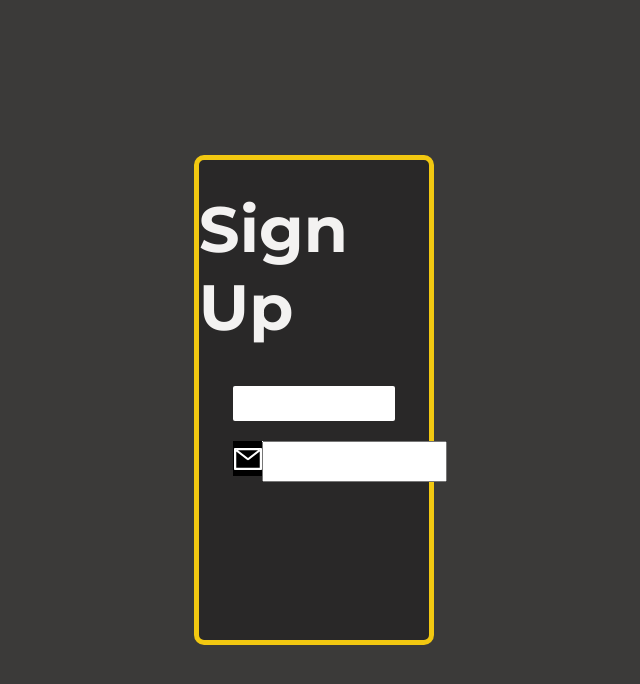
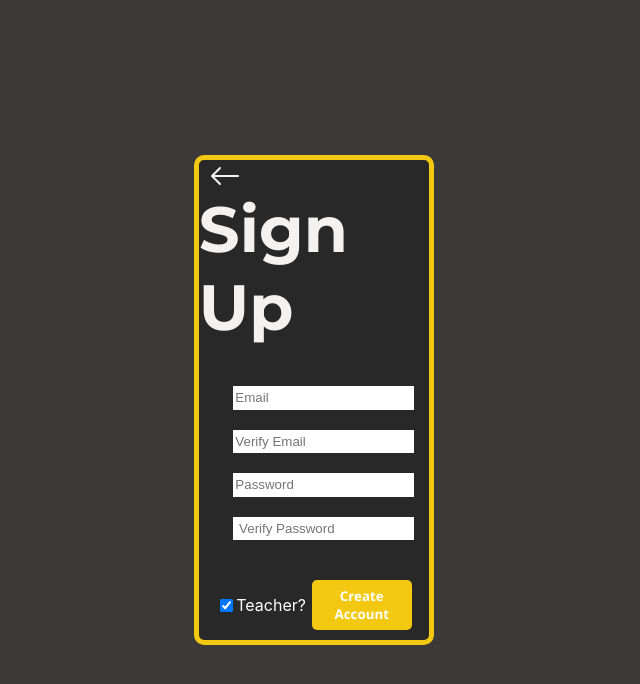
Before and after one commit to MarshallVielmetti/DistanceLearning.AI, a React (Create React App) app in the folder frontend/: page /sign-up in a window 1280 px wide. Shown: the top 684 px of the page, without its empty margins (326-966 px from the left). Built offline with nearby package versions, Linux system fonts and the light colour scheme.

Commit message:
finished signup styling

```diff
--- a/frontend/src/App.jsx
+++ b/frontend/src/App.jsx
@@ -1,8 +1,8 @@
-import React, { Component } from 'react'
-import {BrowserRouter as Router, Switch, Route} from 'react-router-dom'
- import { ThemeProvider } from 'styled-components'
+import React, { Component } from "react";
+import { BrowserRouter as Router, Switch, Route } from "react-router-dom";
+import { ThemeProvider } from "styled-components";
 
-import {LandingPage, Error404Page, SignupPage} from 'Pages'
+import { LandingPage, Error404Page, SignupPage } from "Pages";
 
 const DefaultTheme = {
   primary: "white",
@@ -10,9 +10,10 @@ const DefaultTheme = {
   darkSecondary: "#292828",
   offWhite: "#F3F2F1",
   highlight: "#F2C811",
+  darkHighlight: "#c4a419",
   titleFonts: "Montserrat, Archivo, sans-serif",
   defaultFonts: "Segoe UI, sans-serif",
-}
+};
 
 export default class App extends Component {
   render() {
@@ -26,6 +27,6 @@ export default class App extends Component {
           </Switch>
         </Router>
       </ThemeProvider>
-    )
+    );
   }
 }
--- a/frontend/src/Components/Auth Components/Shared.jsx
+++ b/frontend/src/Components/Auth Components/Shared.jsx
@@ -1,5 +1,6 @@
 import styled from "styled-components";
-import { AiOutlineMail } from "react-icons/ai";
+import { BsArrowLeft } from "react-icons/bs";
+import { Link } from "react-router-dom";
 
 const Container = styled.div`
   background-color: ${(props) => props.theme.darkSecondary};
@@ -23,23 +24,18 @@ const Header = styled.h1`
 `;
 
 const InputTag = styled.div`
-  width: 18%;
-  height: 100%;
-  background-color: black;
-  display: flex;
-  align-items: center;
-  flex-direction: column;
-  justify-content: center;
-`;
-
-const StyledEmail = styled(AiOutlineMail)`
-  font-size: 2rem;
-  color: white;
+  width: 10px;
+  height: auto;
+  background-color: ${(props) => props.theme.highlight};
+  border: none;
 `;
 
 const StyledInput = styled.input`
   flex-grow: 1;
-  height: 100%;
+  height: auto;
+  padding: none;
+  margin: none;
+  border: none;
 `;
 
 const InputContainer = styled.div`
@@ -48,11 +44,11 @@ const InputContainer = styled.div`
   background-color: white;
   border-radius: 2px;
   margin: 10px 0;
-  &:hover ${InputTag} {
-    width: 22%;
-  }
   display: flex;
   flex-direction: row;
+  &:hover ${StyledInput} {
+    background-color: ${(props) => props.theme.offWhite};
+  }
 `;
 
 const SignupPageContainer = styled.div`
@@ -61,7 +57,61 @@ const SignupPageContainer = styled.div`
   height: 100vh;
   width: 100vw;
   background-color: ${(props) => props.theme.secondary};
-  align-items: center; ;
+  align-items: center;
+`;
+
+const BackContainer = styled.div`
+  width: 100%;
+  position: static;
+`;
+
+const BackLink = styled(Link)`
+  position: absolute;
+  height: 40px;
+  width: 50px;
+  padding-left: 10px;
+  justify-self: right;
+`;
+
+const BackArrow = styled(BsArrowLeft)`
+  font-size: 200%;
+  color: ${(props) => props.theme.offWhite};
+`;
+
+const ActionButton = styled.button`
+  background-color: ${(props) => props.theme.highlight};
+  width: 100px;
+  height: 50px;
+  color: white;
+  border-radius: 5px;
+  border: none;
+  font-family: ${(props) => props.theme.defaultFonts};
+  font-weight: bold;
+  cursor: pointer;
+  &:hover {
+    background-color: ${(props) => props.theme.darkHighlight};
+  }
+`;
+
+const ActionContainer = styled.div`
+  margin: 30px 10px 10px 10px;
+  flex-grow: 1;
+  width: 100%;
+  display: flex;
+  flex-direction: column;
+  align-items: center;
+`;
+
+const ActionRows = styled.div`
+  display: flex;
+  width: 100%;
+  height: auto;
+  flex-direction: row;
+  align-items: center;
+`;
+
+const TeacherCheckbox = styled.input`
+  cursor: pointer;
 `;
 
 export {
@@ -70,6 +120,12 @@ export {
   Header,
   InputContainer,
   InputTag,
-  StyledEmail,
   StyledInput,
+  BackLink,
+  BackContainer,
+  BackArrow,
+  ActionContainer,
+  ActionButton,
+  ActionRows,
+  TeacherCheckbox,
 };
--- a/frontend/src/Components/Auth Components/Signup.jsx
+++ b/frontend/src/Components/Auth Components/Signup.jsx
@@ -1,26 +1,95 @@
-import React from "react";
+import React, { useState } from "react";
 import {
   Container,
   Header,
   InputContainer,
   InputTag,
-  StyledEmail,
   StyledInput,
+  BackLink,
+  BackContainer,
+  BackArrow,
+  ActionContainer,
+  ActionButton,
+  ActionRows,
+  TeacherCheckbox,
 } from "Components/Auth Components/Shared";
 import { Spacer } from "Components/Shared";
 
 const Signup = () => {
+  const handleSubmit = () => {
+    console.log(email);
+    console.log(password);
+    console.log(verifyEmail);
+    console.log(verifyPassword);
+  };
+
+  const [email, setEmail] = useState("");
+  const [password, setPassword] = useState("");
+  const [verifyEmail, setVerifyEmail] = useState("");
+  const [verifyPassword, setVerifyPassword] = useState("");
+  const [isTeacher, setIsTeacher] = useState(true);
+
   return (
     <Container>
+      <BackContainer>
+        <BackLink to="/">
+          <BackArrow />
+        </BackLink>
+      </BackContainer>
+
       <Header>Sign Up</Header>
-      <InputContainer />
       <InputContainer>
-        <InputTag>
-          <StyledEmail />
-        </InputTag>
-        <StyledInput />
+        <InputTag />
+        <StyledInput
+          type="email"
+          placeholder="Email"
+          value={email}
+          onChange={(e) => setEmail(e.target.value)}
+        />
       </InputContainer>
-      <Spacer />
+      <InputContainer>
+        <InputTag />
+        <StyledInput
+          type="email"
+          placeholder="Verify Email"
+          value={verifyEmail}
+          onChange={(e) => setVerifyEmail(e.target.value)}
+        />
+      </InputContainer>
+      <InputContainer>
+        <InputTag />
+        <StyledInput
+          type="password"
+          placeholder="Password"
+          value={password}
+          onChange={(e) => setPassword(e.target.value)}
+        />
+      </InputContainer>
+      <InputContainer>
+        <InputTag />
+        <StyledInput
+          type="password"
+          placeholder=" Verify Password"
+          value={verifyPassword}
+          onChange={(e) => setVerifyPassword(e.target.value)}
+        />
+      </InputContainer>
+      <ActionContainer>
+        <Spacer />
+        <ActionRows>
+          <Spacer num="3" />
+          <TeacherCheckbox
+            type="checkbox"
+            checked={isTeacher}
+            onChange={(e) => setIsTeacher(!isTeacher)}
+          />
+          Teacher?
+          <Spacer num="1" />
+          <ActionButton onClick={handleSubmit}>Create Account</ActionButton>
+          <Spacer num="3" />
+        </ActionRows>
+        <Spacer num="2" />
+      </ActionContainer>
       <Spacer />
     </Container>
   );
--- a/frontend/src/Components/Shared/index.js
+++ b/frontend/src/Components/Shared/index.js
@@ -1,29 +1,27 @@
-import styled from 'styled-components'
-import {Link} from 'react-router-dom'
-
-
+import styled from "styled-components";
+import { Link } from "react-router-dom";
 
 const NavContainer = styled.div`
   position: absolute;
   display: flex;
   min-height: 5vh;
   font-size: 1rem;
-    font-family: ${props => props.theme.titleFonts};
-    color: ${props => props.theme.offWhite};
-    background-color: ${props => props.theme.secondary};
+  font-family: ${(props) => props.theme.titleFonts};
+  color: ${(props) => props.theme.offWhite};
+  background-color: ${(props) => props.theme.secondary};
   width: 100vw;
   flex-direction: row;
   align-items: center;
-`
+`;
 
 const NavLink = styled(Link)`
   padding: 0vw 2vw;
   height: 5vh;
   background-color: red;
-`
+`;
 
 const Spacer = styled.div`
-    flex-grow: 1;
-`
+  flex-grow: ${(props) => (props.num ? props.num : 1)};
+`;
 
-export {NavContainer, NavLink, Spacer}
+export { NavContainer, NavLink, Spacer };
```
Also changed, not shown: frontend/src/Pages/SignupPage.jsx (+8 -8 lines). Lines whose indentation alone changed are shown as unchanged.
